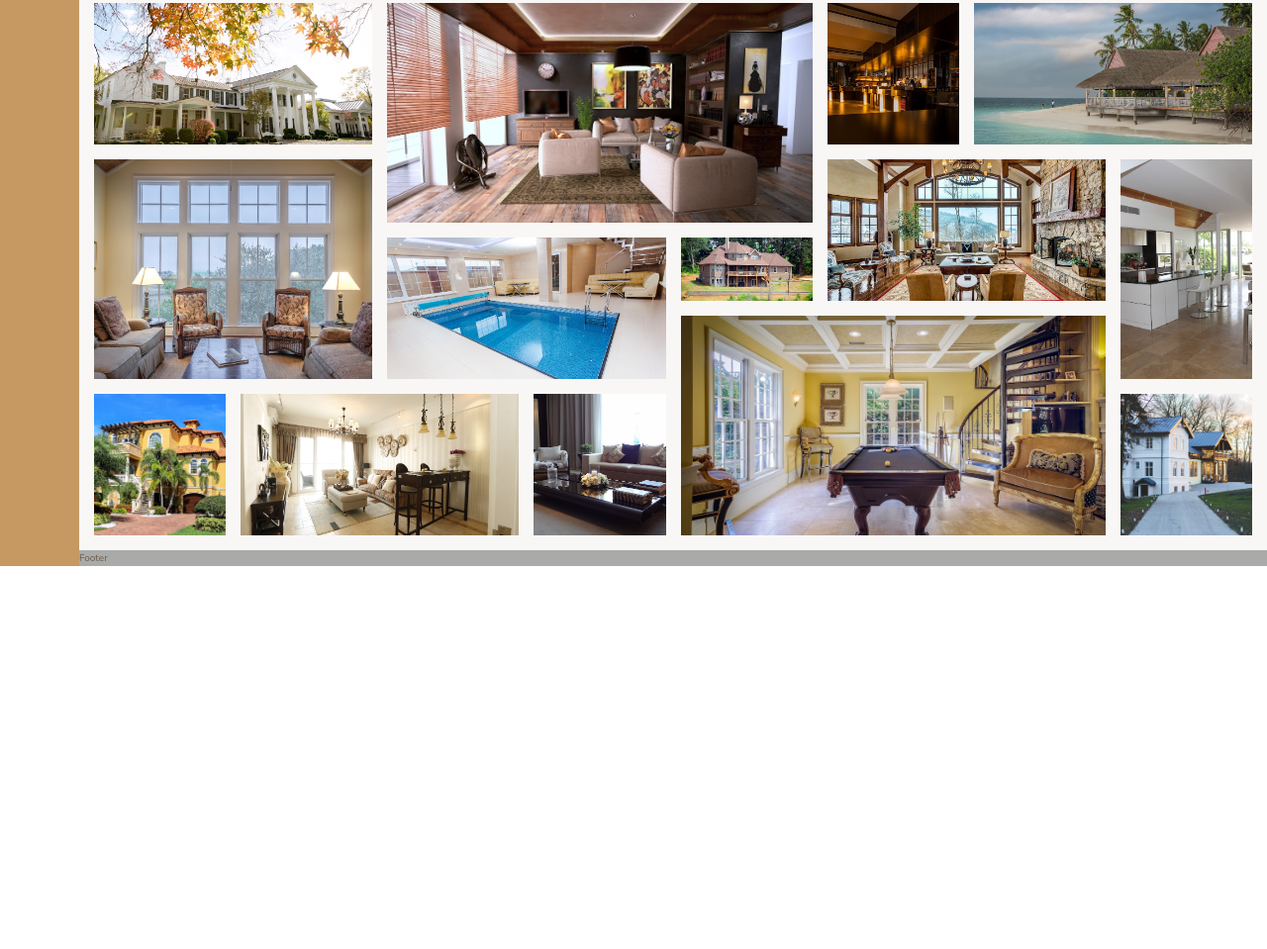
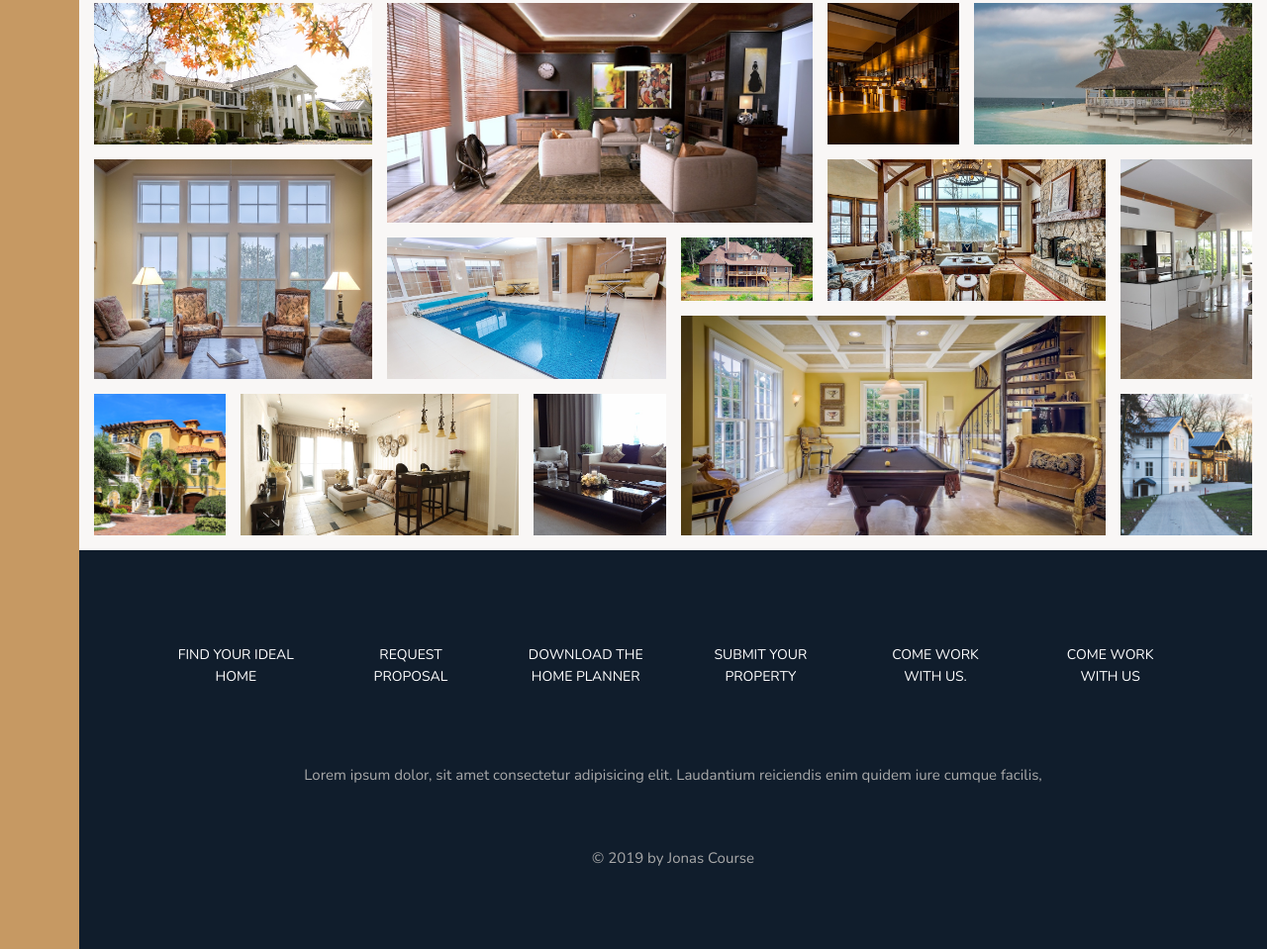
Before and after one commit to Ben4code/realestatesass, a website: page index.html in a window 1280 px wide. Shown: the part 3329-4288 px from the top of the page at 99% size. Before the commit the page ends 3901 px from the top, so only its background shows below. Drawn offline with nearby package versions, Linux system fonts and the light colour scheme.

Commit message:
Done with footer

```diff
--- a/index.html
+++ b/index.html
@@ -341,7 +341,28 @@
 
 
         <div class="footer">
-            Footer
+            <ul class="nav">
+                <li class="nav__item">
+                    <a href="" class="nav__link">Find your ideal home</a>
+                <li class="nav__item">
+                    <a href="" class="nav__link">Request proposal</a>
+                </li>
+                </li>
+                <li class="nav__item">
+                    <a href="" class="nav__link">DOwnload the home planner</a>
+                </li>
+                <li class="nav__item">
+                    <a href="" class="nav__link">Submit your property</a>
+                </li>
+                <li class="nav__item">
+                    <a href="" class="nav__link">Come work with us.</a>
+                </li>
+                <li class="nav__item">
+                    <a href="" class="nav__link">Come work with us</a>
+                </li>
+            </ul>
+            <p class="copyright">Lorem ipsum dolor, sit amet consectetur adipisicing elit. Laudantium reiciendis enim quidem iure cumque facilis, </p>
+            <p class="copyright">&copy; 2019 by Jonas Course</p>
         </div>
     </div>
 </body>
--- a/sass/_footer.scss
+++ b/sass/_footer.scss
@@ -1,5 +1,41 @@
 .footer{
-    background-color: $color-grey-light-2;
+    background-color: $color-secondary;
     grid-row: 6/7;
     grid-column: full-start/ full-end;
+    padding: 8rem;
+
+
 }
+
+.nav{
+    list-style: none;
+
+    display: grid;
+    grid-template-columns: repeat(auto-fit, minmax(15rem, 1fr));
+    grid-gap: 2rem;
+    align-items: center;
+
+    &__link:link,
+    &__link:visited{
+        font-size: 1.4rem;
+        color: #fff;
+        text-decoration: none;
+        text-transform: uppercase;
+        text-align: center;
+        padding: 1.5rem;
+        display: block;
+        transition: all .3s;
+    }
+
+    &__link:hover,
+    &__link:active{
+        background-color: rgba(#fff, .05);
+        transform: translateY(-3px);
+    }
+}
+.copyright{
+    font-size: 1.5rem;
+    color: $color-grey-light-2;
+    margin-top: 6rem;
+    text-align: center;
+}
```
Also changed, not shown: css/style.css.
